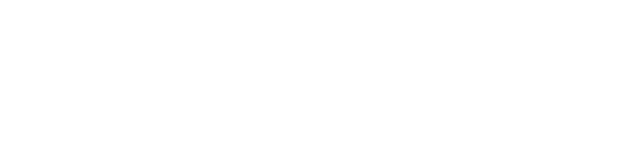
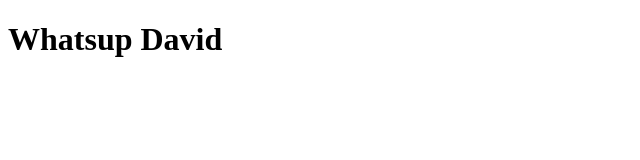
Before and after one commit to ashanephi/uber, a plain HTML site: page index.html in a window 1280 px wide. Shown: the whole page, without its empty margins (0-640 px from the left). Drawn offline with Linux system fonts and the light colour scheme.

Commit message:
Updated index.html

```diff
--- a/index.html
+++ b/index.html
@@ -6,6 +6,6 @@
     <title>Uber</title>
 </head>
 <body>
-
+    <h1>Whatsup David</h1>
 </body>
 </html>
```
